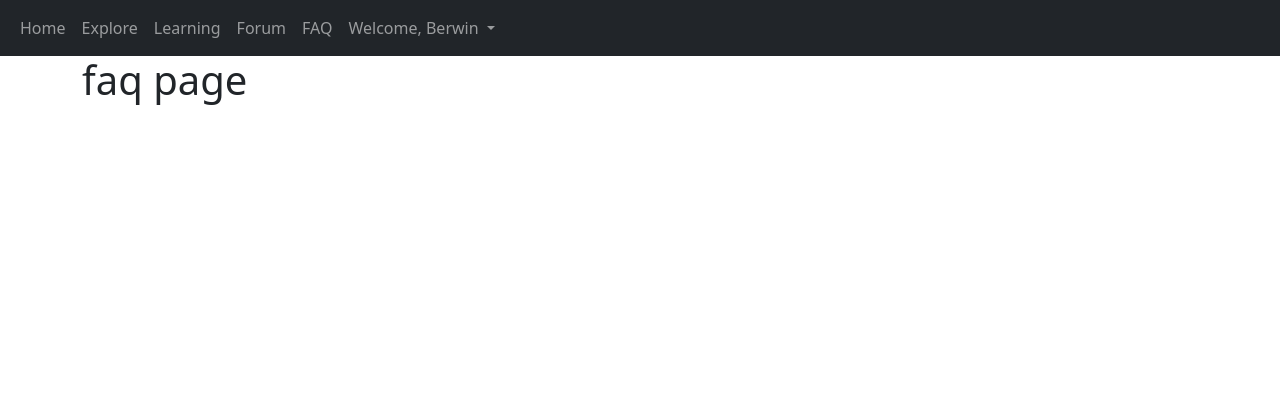
After one commit to 3erbz/BC3415_GrpProj, a Flask app: page /faq in a window 1280 px wide. The commit adds this page. Shown: the top 420 px of the page. Run offline with Flask 3, Linux system fonts and the light colour scheme; a user stored in the database is signed in.

Commit message:
included faq html page

```diff
--- a/local/website/__init__.py
+++ b/local/website/__init__.py
@@ -7,12 +7,9 @@ db = SQLAlchemy ()
 DB_NAME = "database.db"
 
 def create_app ():
-    UPLOAD_FOLDER = 'website/static/output'
-
     app = Flask(__name__)
     app.config ['SECRET_KEY'] = 'BC3415'
     app.config['SQLALCHEMY_DATABASE_URI'] = f'sqlite:///{DB_NAME}'
-    app.config['UPLOAD FOLDER'] = UPLOAD_FOLDER
     db.init_app(app)
 
     # import views from different apps
@@ -23,6 +20,7 @@ def create_app ():
     from .pages.explore import explore_page
     from .pages.learning import learning_page
     from .pages.profile import profile_page
+    from .pages.faq import faq_page
 
     # redirecting the user for when they are not logged in to their account
     login_manager = LoginManager()
@@ -36,6 +34,7 @@ def create_app ():
     app.register_blueprint (explore_page, url_prefix='/')
     app.register_blueprint (learning_page, url_prefix='/')
     app.register_blueprint (profile_page, url_prefix='/')
+    app.register_blueprint (faq_page, url_prefix='/')
 
     from .models import User
 
--- /dev/null
+++ b/local/website/pages/faq.py
@@ -0,0 +1,8 @@
+from flask import Blueprint, render_template
+from flask_login import login_required, current_user
+
+faq_page = Blueprint ('faq_page', __name__, template_folder='/templates')
+@faq_page.route ('/faq', methods = ['GET'])
+@login_required
+def forum ():
+    return render_template ("faq.html", user=current_user)
--- a/local/website/templates/base/base.html
+++ b/local/website/templates/base/base.html
@@ -32,14 +32,21 @@
           <li class="nav-item">
             <a class="nav-link" id="home" aria-current="page" href="/">Home</a>
           </li>
+
           <li class="nav-item">
             <a class="nav-link" id="explore" href="/explore">Explore</a>
           </li>
+
           <li class="nav-item">
             <a class="nav-link" id="learning" href="/learning">Learning</a>
           </li>
+
           <li class="nav-item">
             <a class="nav-link" id="forum" href="/forum">Forum</a>
+          </li>
+
+          <li class="nav-item">
+            <a class="nav-link" id="faq" href="/faq">FAQ</a>
           </li>
 
           <li class="nav-item dropdown">
--- /dev/null
+++ b/local/website/templates/faq.html
@@ -0,0 +1,6 @@
+{% extends "base/base.html" %} {% block title %} FAQ {% endblock %} {% block
+content%}
+
+<h1>faq page</h1>
+
+{% endblock %}
--- a/render/website/__init__.py
+++ b/render/website/__init__.py
@@ -21,6 +21,7 @@ def create_app ():
     from .pages.explore import explore_page
     from .pages.learning import learning_page
     from .pages.profile import profile_page
+    from .pages.faq import faq_page
 
     # redirecting the user for when they are not logged in to their account
     login_manager = LoginManager()
@@ -34,6 +35,7 @@ def create_app ():
     app.register_blueprint (explore_page, url_prefix='/')
     app.register_blueprint (learning_page, url_prefix='/')
     app.register_blueprint (profile_page, url_prefix='/')
+    app.register_blueprint (faq_page, url_prefix='/')
 
     from .models import User
 
--- /dev/null
+++ b/render/website/templates/faq.html
@@ -0,0 +1,6 @@
+{% extends "base/base.html" %} {% block title %} FAQ {% endblock %} {% block
+content%}
+
+<h1>faq page</h1>
+
+{% endblock %}
```
Also changed, not shown: local/website/pages/profile.py (+6 -1 lines), render/website/pages/faq.py (added, +8 -0 lines), render/website/pages/profile.py (+6 -1 lines), render/website/templates/base/base.html (+7 -0 lines), local/website/static/scripts/profile.js (added), render/website/static/assets/output.png (added), render/website/static/scripts/profile.js (added).
